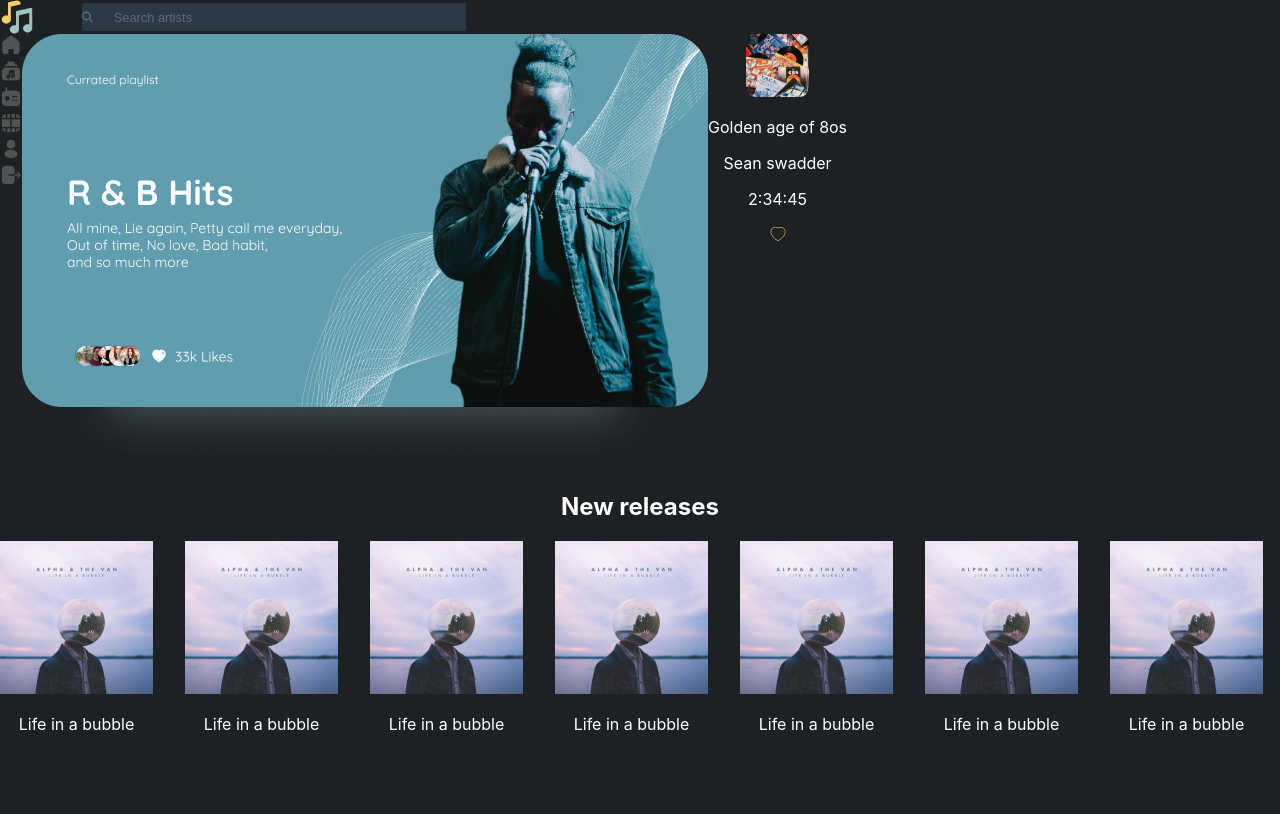
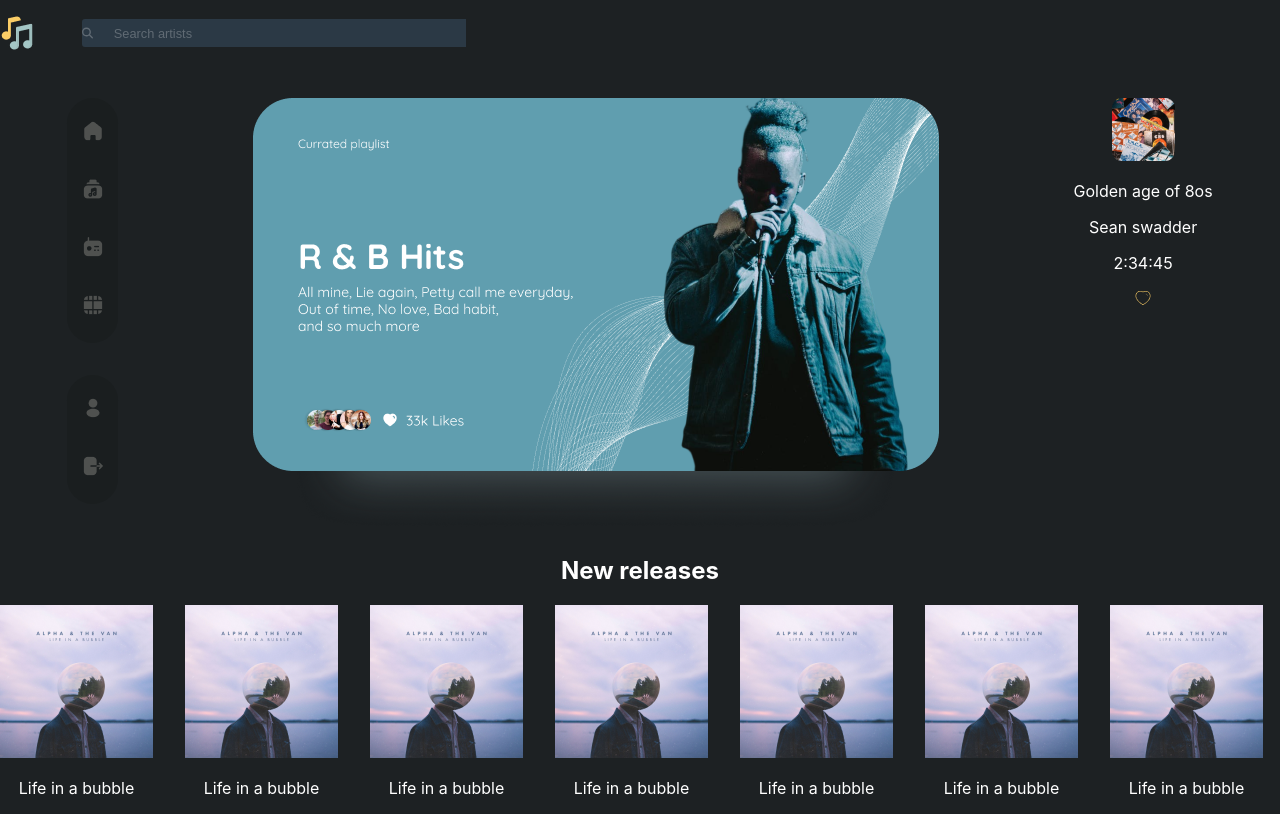
Before and after one commit to The-indigo/kaboom, a React (Create React App) app: page / in a window 1280 px wide. Built offline with nearby package versions, Linux system fonts and the light colour scheme.

Commit message:
incomplete

```diff
--- a/src/components/Home/Home.css
+++ b/src/components/Home/Home.css
@@ -12,6 +12,7 @@ input::placeholder {
 
 .header {
     display: flex;
+    margin-top: 1rem;
     gap: 3rem;
     align-items: center;
 
@@ -49,6 +50,22 @@ input::placeholder {
 
 .nav-hero-section {
     display: flex;
+    margin-top: 3rem;
+    justify-content: space-around;
+}
+
+.navigation-1,
+.navigation-2 {
+    background-color: #1A1E1F;
+    padding: 1.4rem .9rem;
+    border-radius: 1.8rem;
+    display: flex;
+    flex-direction: column;
+    gap: 2rem;
+}
+
+.navigation-1 {
+    margin-bottom: 2rem;
 }
 
 
--- a/src/components/Home/Home.js
+++ b/src/components/Home/Home.js
@@ -29,7 +29,7 @@ const Home = () => {
           <main className="main">
               <section className="nav-hero-section">
               <div className="navigation">
-        <div className="  navigation-1">
+        <div className="navigation-1">
           <div className="navigation-icon-div">
             <img src="images/home.png" alt="home icon" />
           </div>
```
